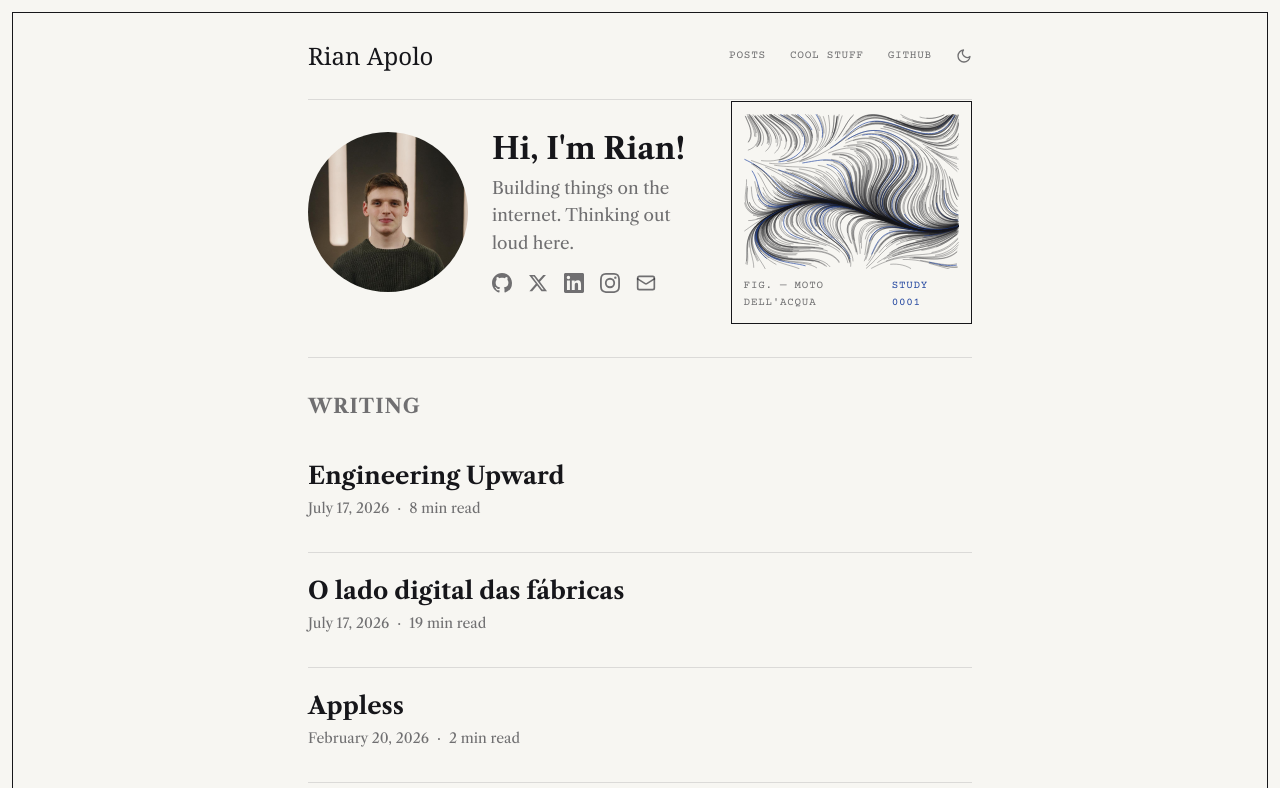
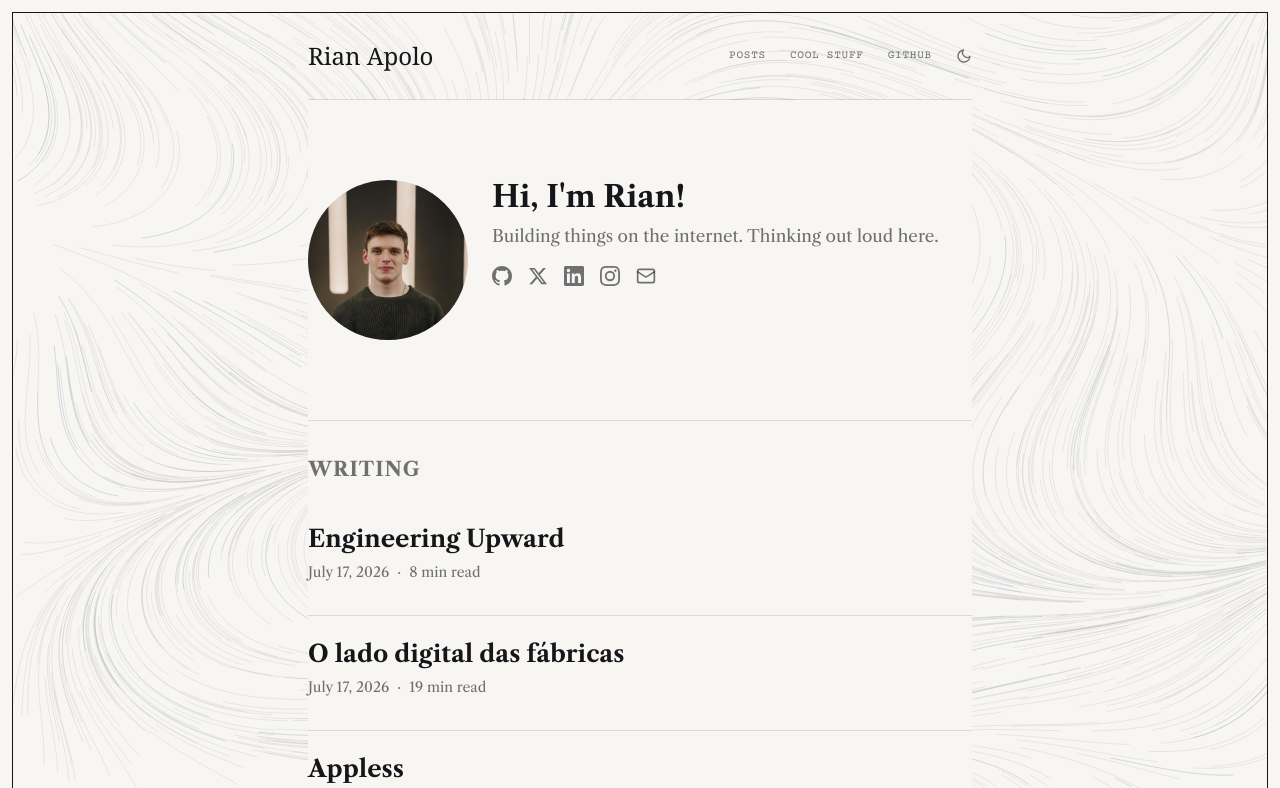
Before and after one commit to rianino/rianino.github.io, an Astro site: page / in a window 1280 px wide. Shown: the top 788 px of the page. Built offline with nearby package versions, Linux system fonts and the light colour scheme; Astro itself is replaced by a stand-in of ours; a web font is replaced by a local one.

Commit message:
feat: Move flow field to dim page background, veil content in white
Homepage water study becomes a fixed, dimmed full-viewport background
(opacity 0.4, lighter strokes) behind the content, which now sits under a
radial white wash that fades its edges into the flow. Click anywhere reseeds.

```diff
--- a/src/components/FlowField.astro
+++ b/src/components/FlowField.astro
@@ -1,34 +1,20 @@
 ---
-// Codex "moto dell'acqua" — 900 streamlines advected through a seeded vector
-// field, inked stroke by stroke. Click reseeds. No dependencies.
+// Codex "moto dell'acqua" — streamlines advected through a seeded vector field,
+// inked stroke by stroke, as a dim full-viewport background. Click reseeds.
+// No dependencies.
 ---
 
-<figure class="flowfig">
-  <canvas id="cflow"></canvas>
-  <figcaption>
-    <span class="mono">Fig. — Moto dell'acqua</span>
-    <span class="mono studyno" id="studyno">Study 0001</span>
-  </figcaption>
-</figure>
+<canvas id="cflow" aria-hidden="true"></canvas>
 
 <style>
-  .flowfig {
-    position: relative;
-    border: 1px solid var(--color-border-strong);
-    padding: var(--space-3);
-  }
   #cflow {
-    width: 100%;
-    display: block;
-    cursor: crosshair;
-  }
-  .flowfig figcaption {
-    margin-top: var(--space-2);
-    display: flex;
-    justify-content: space-between;
-  }
-  .studyno {
-    color: var(--color-lapis);
+    position: fixed;
+    inset: 12px; /* sit inside the framed sheet */
+    width: calc(100% - 24px);
+    height: calc(100% - 24px);
+    z-index: -1;
+    pointer-events: none;
+    opacity: 0.4;
   }
 </style>
 
@@ -38,7 +24,6 @@
     if (!c) return;
     const ctx = c.getContext('2d');
     let seed = 1;
-    const label = document.getElementById('studyno');
     function rng(s) {
       return function () {
         s |= 0; s = (s + 0x6d2b79f5) | 0;
@@ -54,10 +39,10 @@
     let raf;
     function draw() {
       cancelAnimationFrame(raf);
-      const w = c.clientWidth || 480,
-        h = Math.round(w * 0.72),
+      const w = c.clientWidth || innerWidth,
+        h = c.clientHeight || innerHeight,
         dpr = Math.min(devicePixelRatio, 2);
-      c.width = w * dpr; c.height = h * dpr; c.style.height = h + 'px';
+      c.width = w * dpr; c.height = h * dpr;
       ctx.setTransform(dpr, 0, 0, dpr, 0, 0); ctx.clearRect(0, 0, w, h);
       const R = rng(seed * 2654435761);
       const a1 = R() * 6, a2 = R() * 6, f1 = 1.5 + R() * 2, f2 = 1.5 + R() * 2, sw = R() * 2 * Math.PI;
@@ -65,8 +50,10 @@
         const u = x / w, v = y / h;
         return Math.sin(u * f1 * 3 + a1) * 1.4 + Math.cos(v * f2 * 3 + a2) * 1.4 + Math.sin((u + v) * 4 + sw) * 0.6;
       }
+      // Scale streamline count to the area so a wide viewport stays covered.
+      const count = Math.min(1600, Math.round((w * h) / 360));
       const lines = [];
-      for (let i = 0; i < 900; i++) {
+      for (let i = 0; i < count; i++) {
         let x = R() * w, y = R() * h; const pts = [[x, y]];
         const steps = 26 + ((R() * 30) | 0);
         for (let s = 0; s < steps; s++) {
@@ -76,17 +63,16 @@
         if (pts.length > 6) lines.push({ pts, lapis: R() < 0.055 });
       }
       const ink = inkColor();
-      label.textContent = 'Study ' + String(seed).padStart(4, '0');
       let k = 0;
       function frame() {
-        const batch = reduce ? lines.length : 26;
+        const batch = reduce ? lines.length : 30;
         for (let n = 0; n < batch && k < lines.length; n++, k++) {
           const L = lines[k];
           ctx.beginPath(); ctx.moveTo(L.pts[0][0], L.pts[0][1]);
           for (const p of L.pts) ctx.lineTo(p[0], p[1]);
-          ctx.strokeStyle = L.lapis ? 'rgba(36,71,160,0.75)' : ink;
-          ctx.globalAlpha = L.lapis ? 1 : 0.5;
-          ctx.lineWidth = L.lapis ? 0.9 : 0.6;
+          ctx.strokeStyle = L.lapis ? 'rgba(36,71,160,0.55)' : ink;
+          ctx.globalAlpha = L.lapis ? 1 : 0.35;
+          ctx.lineWidth = L.lapis ? 0.8 : 0.5;
           ctx.stroke();
         }
         ctx.globalAlpha = 1;
@@ -94,9 +80,11 @@
       }
       frame();
     }
-    c.addEventListener('click', () => { seed++; draw(); });
+    // Click anywhere reseeds (canvas ignores pointer events, so listen on window).
+    addEventListener('click', () => { seed++; draw(); });
     draw();
-    addEventListener('resize', () => draw());
+    let rt;
+    addEventListener('resize', () => { clearTimeout(rt); rt = setTimeout(draw, 150); });
     // Redraw ink color when the theme toggles.
     new MutationObserver(() => draw()).observe(document.documentElement, {
       attributes: true, attributeFilter: ['data-theme'],
--- a/src/pages/index.astro
+++ b/src/pages/index.astro
@@ -18,31 +18,25 @@ const posts = (await getCollection('blog', ({ data }) => !data.draft))
 ---
 
 <BaseLayout title="Rian Apolo">
-  <div class="hero">
+  <FlowField />
+  <div class="veil">
     <Bio />
-    <FlowField />
+    <hr />
+    <BlogPostList posts={posts} />
   </div>
-  <hr />
-  <BlogPostList posts={posts} />
 </BaseLayout>
 
 <style>
-  .hero {
-    display: grid;
-    grid-template-columns: 1.618fr 1fr;
-    gap: var(--space-8);
-    align-items: center;
-  }
-
-  /* Bio already pads itself; let the figure sit tight in the hero. */
-  .hero :global(.bio) {
+  /* Content floats on the water study; a soft white wash keeps text legible
+     and lets the edges dissolve into the flow field behind it. */
+  .veil {
+    position: relative;
     padding-block: var(--space-8);
-  }
-
-  @media (max-width: 720px) {
-    .hero {
-      grid-template-columns: 1fr;
-      gap: var(--space-4);
-    }
+    background: radial-gradient(
+      120% 100% at 50% 30%,
+      var(--color-bg) 55%,
+      color-mix(in srgb, var(--color-bg) 70%, transparent) 78%,
+      transparent 100%
+    );
   }
 </style>
```
